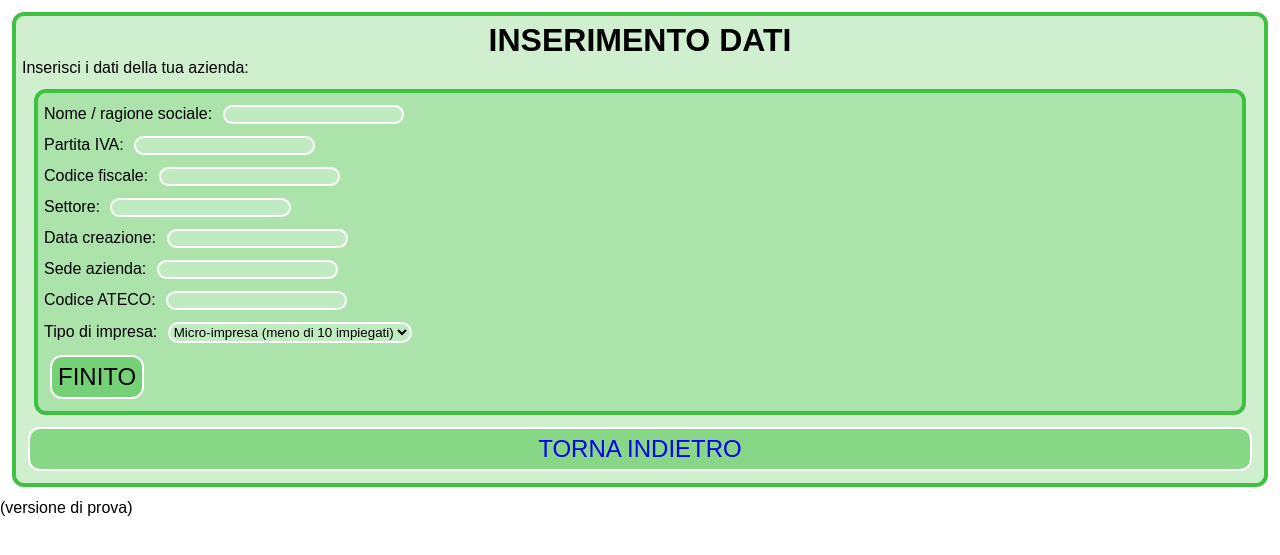
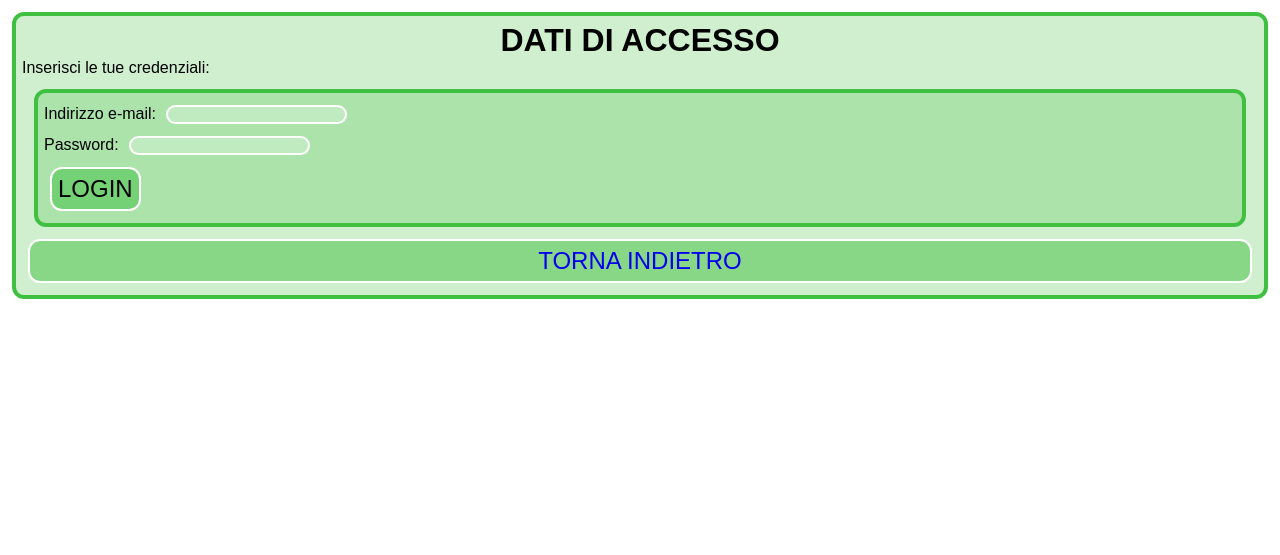
Before and after one commit to GeorgeM-F/Pre-assessment, a PHP site: page /login.php in a window 1280 px wide. Shown: the top 555 px of the page. Run offline with PHP 8.4, Linux system fonts and the light colour scheme; data comes from the database, SQL or seed files in the repository; both versions use the stored data as it was after the commit.

Commit message:
Separate signup and login screens; add personal company area.

```diff
--- a/index.php
+++ b/index.php
@@ -17,6 +17,7 @@
   <p>Benvenuti nel modulo di pre-assessment.
   Tramite questo modulo potrete effettuare un'autovalutazione del modo in cui la vostra azienda risponde ai parametri ambientali definiti dal sistema ESG, e ricevere un report finale che vi sarà utile per pianificare eventuali misure correttive.</p>
 
+  <a class="bot" href="signup.php">REGISTRA LA TUA AZIENDA</a>
   <a class="bot" href="login.php">ACCEDI</a>
 </div>
 
--- a/login.php
+++ b/login.php
@@ -9,39 +9,34 @@ try {     // Connessione al database
 $messaggio = "";     // Crea parti di HTML da visualizzare successivamente
 $link = "";
 if ($_SERVER["REQUEST_METHOD"] == "POST") {
-  $nome = isset($_POST['nome']) ? trim($_POST['nome']) : '';
-  $iva = isset($_POST['iva']) ? trim($_POST['iva']) : '';
-  $fiscale = isset($_POST['fiscale']) ? trim($_POST['fiscale']) : '';
-  $settore = isset($_POST['settore']) ? trim($_POST['settore']) : '';
-  $data = isset($_POST['data']) ? trim($_POST['data']) : '';
-  $sede = isset($_POST['sede']) ? trim($_POST['sede']) : '';
-  $codice = isset($_POST['codice']) ? trim($_POST['codice']) : '';
-  $tipo = isset($_POST['tipo']) ? trim($_POST['tipo']) : '';
-  // QUERY SQL PER L'INSERIMENTO DEI DATI IN MODO SICURO: invece dei valori usiamo dei segnaposto (":")
-  $stmt = $pdo->prepare("INSERT INTO aziende (ragione_sociale, partita_iva, codice_fiscale, settore, data_creazione, sede, codice_ateco, tipo) VALUES (:nome, :iva, :fiscale, :settore, :data, :sede, :codice, :tipo)");
-  $stmt->bindParam(':nome', $nome, PDO::PARAM_STR);     // qui si definiscono i segnaposto
-  $stmt->bindParam(':iva', $iva, PDO::PARAM_STR);
-  $stmt->bindParam(':fiscale', $fiscale, PDO::PARAM_STR);
-  $stmt->bindParam(':settore', $settore, PDO::PARAM_STR);
-  $stmt->bindParam(':data', $data, PDO::PARAM_STR);
-  $stmt->bindParam(':sede', $sede, PDO::PARAM_STR);
-  $stmt->bindParam(':codice', $codice, PDO::PARAM_STR);
-  $stmt->bindParam(':tipo', $tipo, PDO::PARAM_STR);
-  if ($stmt->execute()) {     // Definisce le parti di HTML da visualizzare a seconda dell'esito
-    $_SESSION["tuonome"]=$_POST['nome'];     // Riempimento sessione
-    $messaggio = "<p style='color: green;'>I dati della tua azienda sono stati inseriti con successo! Ora puoi iniziare il test:</p>
-    <p style='color: green;'>(sei loggato come: <strong>".$_SESSION["tuonome"]."</strong>.)</p>";
-    $link = "<a class='bot' href='questionnaire.php'>INIZIA IL TEST</a>";
+  $email = isset($_POST['email']) ? trim($_POST['email']) : '';
+  $password = isset($_POST['password']) ? trim($_POST['password']) : '';
+  // QUERY SQL PER IL CONFRONTO TRA I DATI INSERITI E QUELLI NEL DATABASE
+  $stmt = $pdo->prepare("SELECT COUNT(*) FROM aziende WHERE indirizzo_email = :email AND password = :password");
+  if ($stmt->execute([':email' => $email, ':password' => $password])) {     // Definisce le parti di HTML da visualizzare a seconda dell'esito
+    if ($stmt->fetchColumn() > 0) {
+      $stmt = $pdo->prepare("SELECT * FROM aziende WHERE indirizzo_email = :email AND password = :password");
+      $stmt->execute([':email' => $email, ':password' => $password]);
+      $dati = $stmt->fetch(PDO::FETCH_NUM);
+      $_SESSION["tuonome"]=$dati[1];     // Riempimento sessione
+      $_SESSION["tuaiva"]=$dati[2];
+      $_SESSION["tuocodice"]=$dati[3];
+      $_SESSION["tuosettore"]=$dati[4];
+      $_SESSION["tuacreazione"]=$dati[5];
+      $_SESSION["tuasede"]=$dati[6];
+      $_SESSION["tuoateco"]=$dati[7];
+      $_SESSION["tuotipo"]=$dati[8];
+      $_SESSION["tuaemail"]=$dati[9];
+      $messaggio = "<p style='color: green;'>Accesso effettuato! Ora puoi visualizzare la tua area personale:</p>
+      <p style='color: green;'>(sei loggato come: <strong>".$_SESSION["tuonome"]."</strong>.)</p>";
+      $link = "<a class='bot' href='area.php'>ENTRA</a>";
+    } else {
+      $messaggio = "<p style='color: red;'>ACCESSO NEGATO: non esistono aziende con tali credenziali. Registrati o riprova.</p>";
+    }
   } else {
-    $messaggio = "<p style='color: red;'>ERRORE: non è stato possibile salvare i dati dell'azienda.</p>";
+    $messaggio = "<p style='color: red;'>ERRORE: non è stato possibile effettuare l'accesso.</p>";
   }
 }
-
-//RECUPERO VALORE DA USARE NELLA SESSIONE:
-//$stmt = $pdo->prepare("SELECT tipo FROM merce WHERE id = :id");
-//$stmt->execute(['id' => 5]);
-//$valore = $stmt->fetch();
-
 ?>
 
 
@@ -56,48 +51,19 @@ if ($_SERVER["REQUEST_METHOD"] == "POST") {
 <body>
 
 <div class="sez">
-  <h1>INSERIMENTO DATI</h1>
-  <p>Inserisci i dati della tua azienda:</p>
+  <h1>DATI DI ACCESSO</h1>
+  <p>Inserisci le tue credenziali:</p>
 
   <form action="" method="POST">
     <div>
-      <label>Nome / ragione sociale:</label>
-      <input type="text" name="nome" required>
+      <label>Indirizzo e-mail:</label>
+      <input type="text" name="email" required>
     </div>
     <div>
-      <label>Partita IVA:</label>
-      <input type="text" name="iva" required>
+      <label>Password:</label>
+      <input type="text" name="password" required>
     </div>
-    <div>
-      <label>Codice fiscale:</label>
-      <input type="text" name="fiscale" required>
-    </div>
-    <div>
-      <label>Settore:</label>
-      <input type="text" name="settore" required>
-    </div>
-    <div>
-      <label>Data creazione:</label>
-      <input type="text" name="data" required>
-    </div>
-    <div>
-      <label>Sede azienda:</label>
-      <input type="text" name="sede" required>
-    </div>
-    <div>
-      <label>Codice ATECO:</label>
-      <input type="text" name="codice" required>
-    </div>
-    <div>
-      <label>Tipo di impresa:</label>
-      <select name="tipo" required>
-        <option value="micro">Micro-impresa (meno di 10 impiegati)</option>
-        <option value="mini">Piccola (tra 10 e 49 impiegati)</option>
-        <option value="mid">Media (tra 50 e 249 impiegati)</option>
-        <option value="maxi">Grande (almeno 250 impiegati)</option>
-      </select>
-    </div>
-    <button type="submit">FINITO</button>
+    <button type="submit">LOGIN</button>
     <?php echo $messaggio; ?>
     <?php echo $link; ?>
   </form>
@@ -107,6 +73,3 @@ if ($_SERVER["REQUEST_METHOD"] == "POST") {
 
 </body>
 </html>
-<?php
-echo "<p>(versione di prova)</p>";
-?>
--- a/style.css
+++ b/style.css
@@ -123,3 +123,7 @@ a:active {
 .bot:active, button:active {
   background-color: rgba(128,0,0,0.5);
 }
+
+hr {
+  margin: 6px 6px 6px 6px;
+}
```
Also changed, not shown: area.php (added, +51 -0 lines), signup.php (added, +123 -0 lines), database.db.
